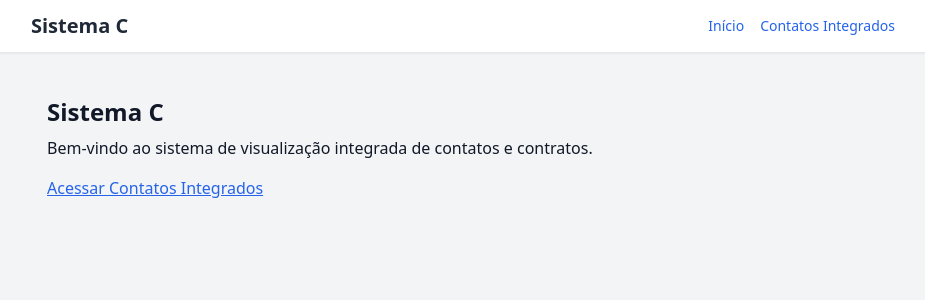
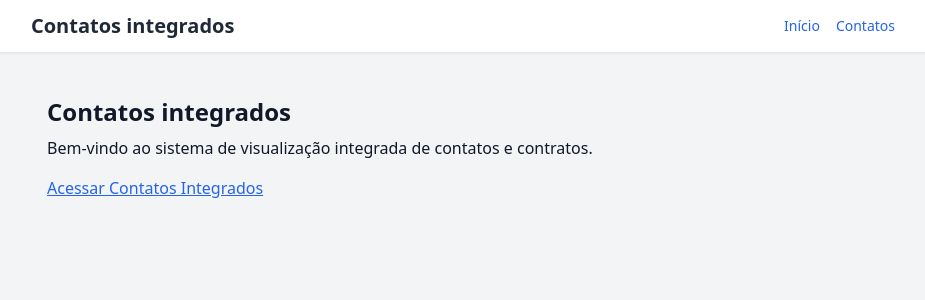
Before and after one commit to tfeijo/frontend-redix, a Next.js app: page / in a window 1280 px wide. Shown: the top 300 px of the page, without its empty margins (177-1102 px from the left). Built offline with nearby package versions, Linux system fonts and the light colour scheme.

Commit message:
chore (front): Alterando nome do Sistema C

```diff
--- a/src/app/page.tsx
+++ b/src/app/page.tsx
@@ -3,7 +3,7 @@ import Link from 'next/link';
 export default function Home() {
   return (
     <main className="p-4">
-      <h1 className="text-2xl font-bold">Sistema C</h1>
+      <h1 className="text-2xl font-bold">Contatos integrados</h1>
       <p className="mt-2 mb-4">Bem-vindo ao sistema de visualização integrada de contatos e contratos.</p>
 
       <nav>
--- a/src/components/Header.tsx
+++ b/src/components/Header.tsx
@@ -4,10 +4,10 @@ export default function Header() {
   return (
     <header className="bg-white border-b shadow-sm fixed top-0 left-0 right-0 z-10">
       <div className="max-w-4xl mx-auto flex items-center justify-between px-4 py-3">
-        <h1 className="font-bold text-xl text-gray-800">Sistema C</h1>
+        <h1 className="font-bold text-xl text-gray-800">Contatos integrados</h1>
         <nav className="space-x-4 text-sm text-blue-600">
           <Link href="/" className="hover:underline">Início</Link>
-          <Link href="/contatos/completo" className="hover:underline">Contatos Integrados</Link>
+          <Link href="/contatos/completo" className="hover:underline">Contatos</Link>
         </nav>
       </div>
     </header>
```
